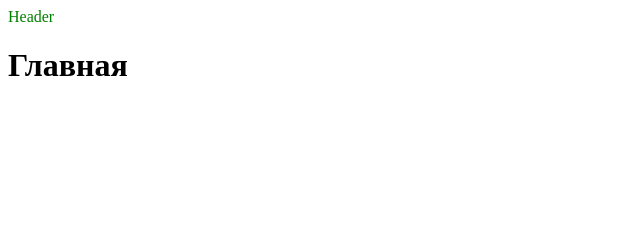
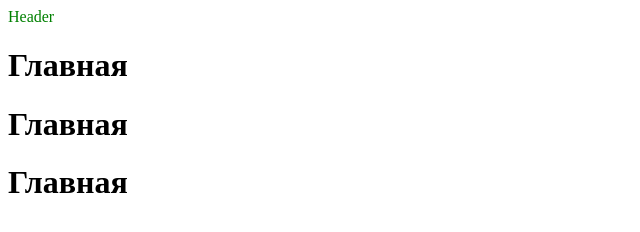
Before and after one commit to Desoul2412/Test-project, a plain HTML site: page index.html in a window 1280 px wide. Shown: the whole page, without its empty margins (0-640 px from the left). Drawn offline with Linux system fonts and the light colour scheme.

Commit message:
feature-s c

```diff
--- a/index.html
+++ b/index.html
@@ -10,6 +10,8 @@
 
     <header class="header">Header</header>
     <h1>Главная </h1>
+    <h1>Главная </h1>
+    <h1>Главная </h1>
 
 </body>
 </html>
```
